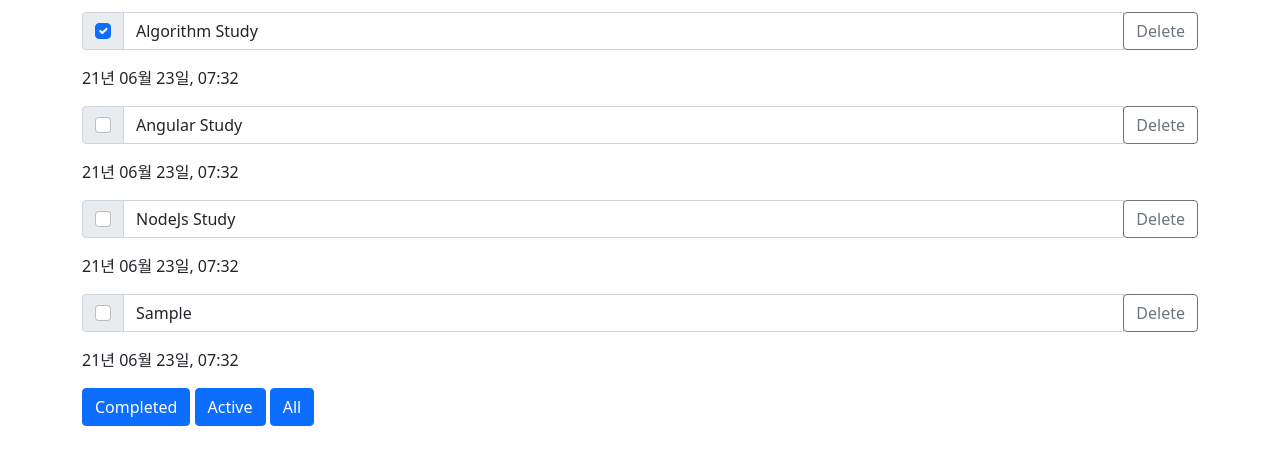
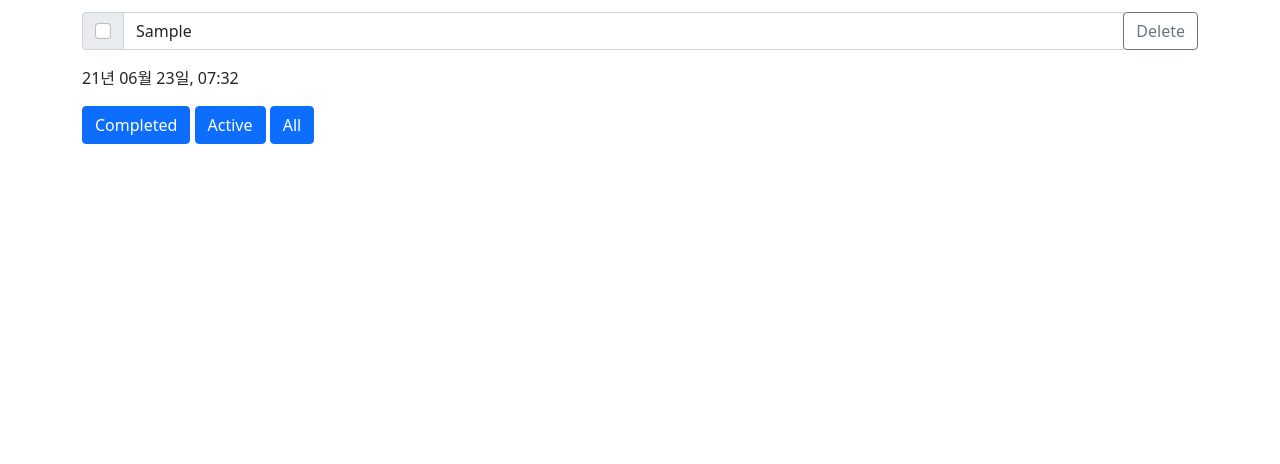
Before and after one commit to choinara0/AngularJS_Study, a plain HTML site: page Angular_TODO/Index.html in a window 1280 px wide. Both pictures are taken after typing "Sample" into the empty fields and a click on the button "Add todo". Shown: the part 98-562 px from the top of the page. Drawn offline with nearby package versions, Linux system fonts and the light colour scheme.

Commit message:
data를 localStorage에 저장

```diff
--- a/Angular_TODO/services.js
+++ b/Angular_TODO/services.js
@@ -2,25 +2,33 @@ angular.module('todo').factory('todoStorage', function(){
     var storage = {
         //todo ...
         todos : [
-        {
-            title: 'Algorithm Study',
-            completed: true,
-            createdAt:Date.now()
+        // {
+        //     title: 'Algorithm Study',
+        //     completed: true,
+        //     createdAt:Date.now()
+        // },
+        // {
+        //     title: 'Angular Study',
+        //     completed: false,
+        //     createdAt:Date.now()
+        // },
+        // {
+        //     title: 'NodeJs Study',
+        //     completed: false,
+        //     createdAt:Date.now()
+        // }
+    ],
+        _saveToLocalStorage: function(data){
+            //localStorage에는 string으로만 저장되기 떄문에 객체화된 data를 JSON에서 stringfy한다.
+            localStorage.setItem('TODO_DATA', JSON.stringify(data))
         },
-        {
-            title: 'Angular Study',
-            completed: false,
-            createdAt:Date.now()
+        _getFromLocalStorage: function(){
+            return JSON.parse(localStorage.getItem('TODO_DATA')) || [];
         },
-        {
-            title: 'NodeJs Study',
-            completed: false,
-            createdAt:Date.now()
-        }
-
-        ],
 
         get : function(){
+            //storage.todos = storage._getFromLocalStorage()을 사용하면 X. copy를 사용할 것
+            angular.copy(storage._getFromLocalStorage, storage.todos) // LocalStoarge에 있는 data를 todos에 가져오게하기
             return storage.todos;
         },
 
@@ -31,6 +39,7 @@ angular.module('todo').factory('todoStorage', function(){
             if(idx>-1){
                 storage.todos.splice(idx, 1)
             }
+            storage._saveToLocalStorage(storage.todos);
         },
 
         add : function(newTodoTitle){
@@ -43,6 +52,7 @@ angular.module('todo').factory('todoStorage', function(){
 
             //push into todos
             storage.todos.push(newTodo);
+            storage._saveToLocalStorage(storage.todos);
         }
     }
 
```
Also changed, not shown: Angular_TODO/Index.html (line endings or trailing spaces).
